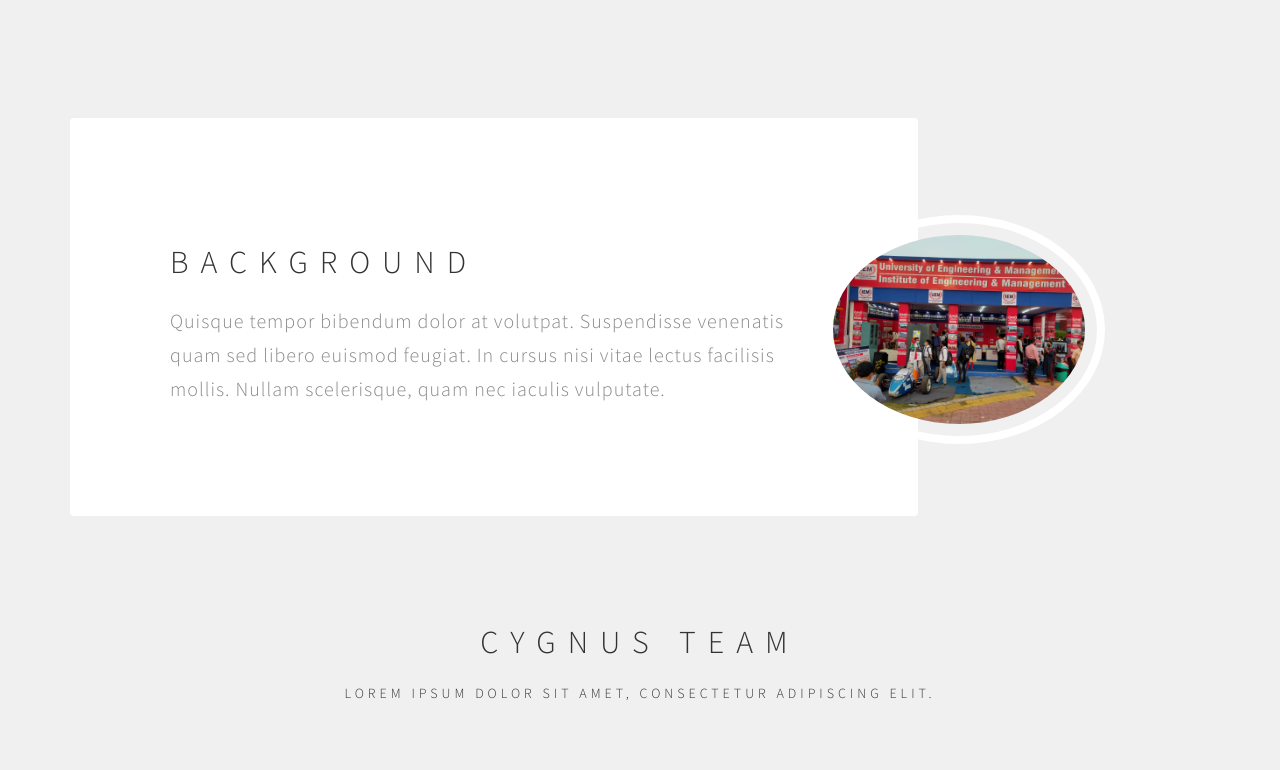
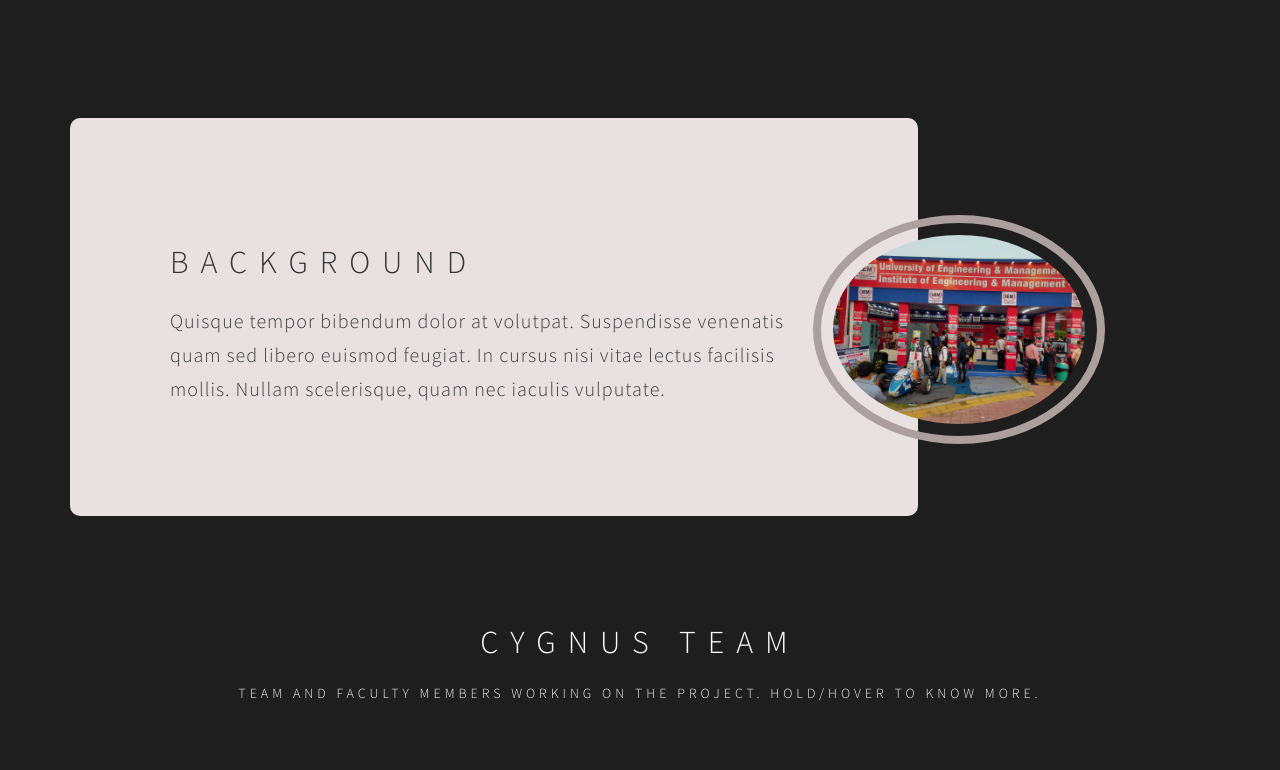
Before and after one commit to RiddhiRaj/Cygnus, a plain HTML site: page cygnus/index.html in a window 1280 px wide. Shown: the part 802-1572 px from the top of the page. Drawn offline with Linux system fonts and the light colour scheme.

Commit message:
back ground changes

```diff
--- a/cygnus/css/style.css
+++ b/cygnus/css/style.css
@@ -54,10 +54,11 @@ h3 {
   font-size: 14px;
   text-transform: uppercase;
   letter-spacing: 4px;
+  color: whitesmoke;
 }
 
 p {
-  color: #888;
+  color: rgb(58, 58, 58);
   font-size: 20px;
   letter-spacing: 1px;
   line-height: 34px;
@@ -368,7 +369,14 @@ a:hover, a:active, a:focus {
 -----------------------------------------*/
 
 #about {
-  background: #f0f0f0;
+  /* background: #f0f0f0; */
+  background: #000000e1;
+
+}
+#about .section-title h1 {
+  margin-bottom: 0px;
+  padding-bottom: 0px;
+  color: white;
 }
 
 #about .item {
@@ -377,14 +385,14 @@ a:hover, a:active, a:focus {
 }
 
 #about .about-thumb {
-  background: #ffffff;
-  border-radius: 4px;
+  background: #e9e1e1;
+  border-radius: 10px;
   padding: 100px;
   position: relative;
 }
 
 #about .about-img img {
-  border: 8px solid #ffffff;
+  border: 8px solid #ab9f9f;
   position: absolute;
   left: -120px;
   bottom: -325px;
@@ -397,7 +405,7 @@ a:hover, a:active, a:focus {
   margin: 32px 0;
   text-align: center;
   background: #ffffff;
-  border-radius: 4px;
+  border-radius: 10px;
   -webkit-transition: all 0.3s ease;
   transition: all 0.3s ease;
 }
--- a/cygnus/index.html
+++ b/cygnus/index.html
@@ -111,7 +111,7 @@ http://tympanus.net/codrops/2013/06/18/caption-hover-effects/
       <div class="col-md-12 col-sm-12 wow fadeInUp" data-wow-delay="0.3s">
         <div class="section-title text-center">
           <h1>Cygnus Team</h1>
-          <h3>Lorem ipsum dolor sit amet, consectetur adipiscing elit.</h3>
+          <h3>Team and Faculty members working on the project. Hold/Hover to know more.</h3>
         </div>
       </div>
 
```
